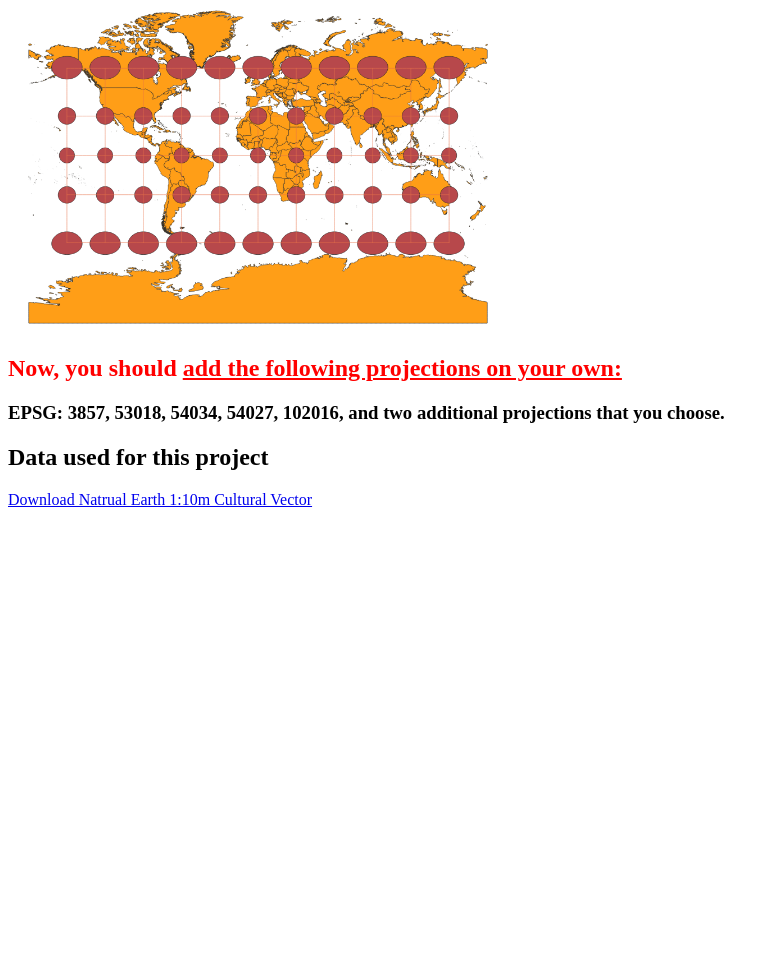
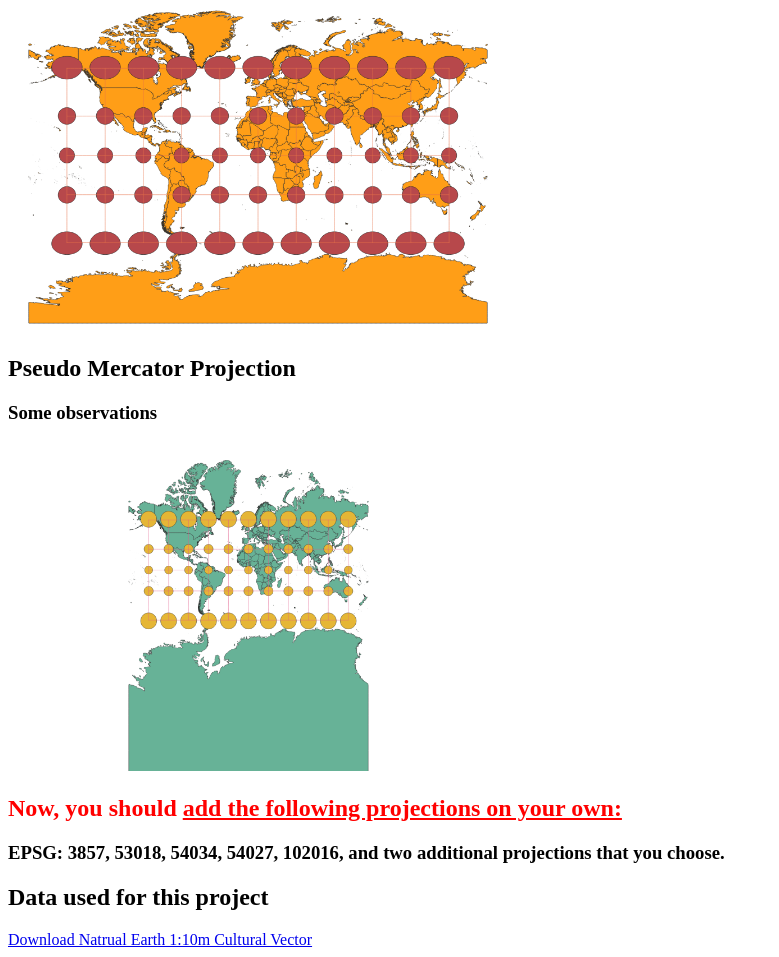
Before and after one commit to leahmnels/GEOG370, a plain HTML site: page Worldprojections/worldprojections.html in a window 1280 px wide. Shown: the part 1180-2137 px from the top of the page, without its empty margins (0-779 px from the left). Before the commit the page ends 1697 px from the top, so only its background shows below. Drawn offline with Linux system fonts and the light colour scheme; files whose address does not match are found by name.

Commit message:
PseudoMercator

```diff
--- a/Worldprojections/worldprojections.html
+++ b/Worldprojections/worldprojections.html
@@ -26,6 +26,11 @@
     <a href="./maps/CylindricalProjection.png">
     <img src="./maps/CylindricalProjection.png" alt="Cylindrical" width='500px'>
     </a>
+    <h2>Pseudo Mercator Projection</h2>
+    <h3>Some observations</h3>
+    <a href="./maps/PseudoMercator.png">
+    <img src="./maps/PseudoMercator.png" alt="Cylindrical" width='500px'>
+    </a>
     <h2 style="color:red">Now, you should <u>add the following projections on your own:</u></h2>
     <h3>EPSG: 3857, 53018, 54034, 54027, 102016, and two additional projections that you choose.</h3>
     <p></p>
```
